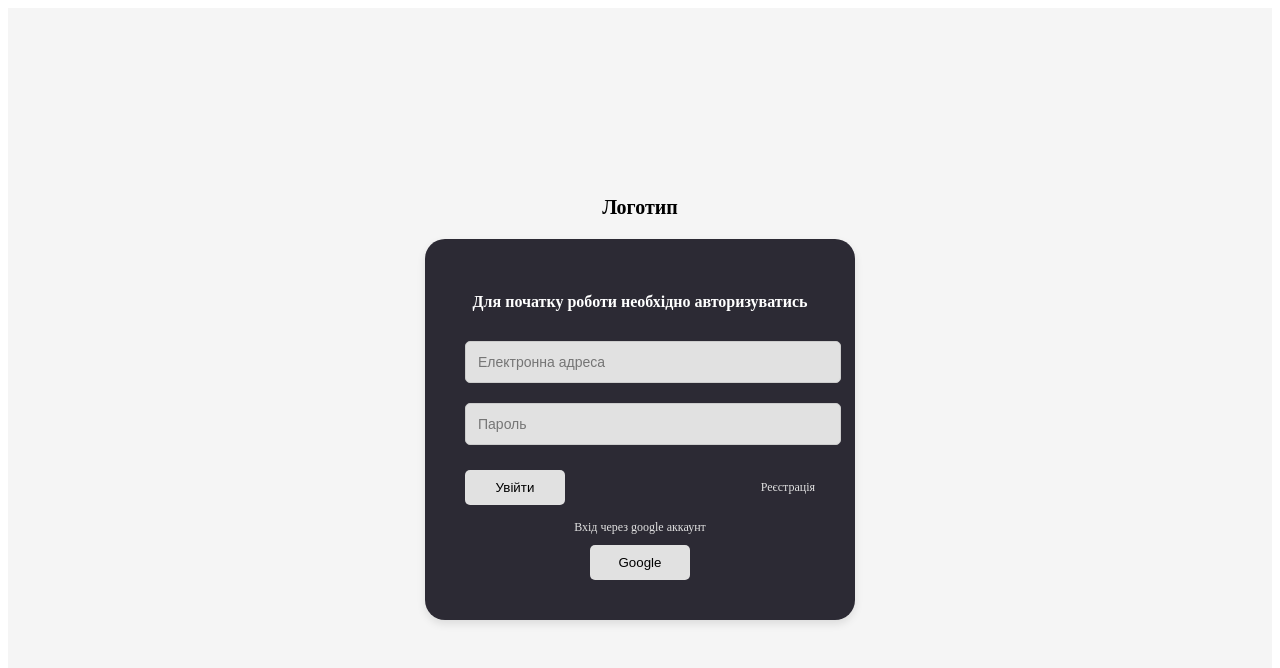
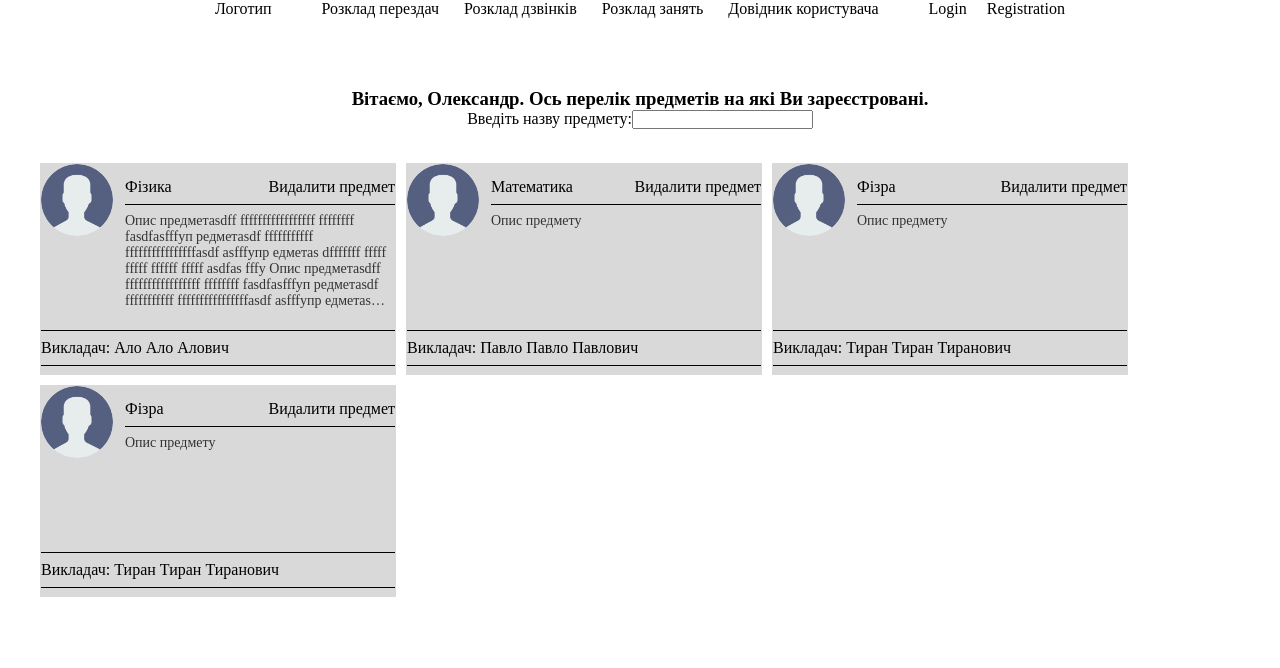
Before and after one commit to davinci-arch/service-for-learning-ui, a React (Vite) app: page / in a window 1280 px wide. Shown: the top 668 px of the page. Built offline with nearby package versions, Linux system fonts and the light colour scheme.

Commit message:
[feature]: main page without style and filter functionality

```diff
--- /dev/null
+++ b/src/components/Header.jsx
@@ -0,0 +1,50 @@
+import { useState } from "react"
+
+import "./styles/Header.scss"
+import { Link } from "react-router-dom"
+export default function Header() {
+
+    const [rolename, setRoleName] = useState("Викладач")
+
+    return (
+        <header>
+            <div>
+                <Link to="/">Логотип</Link>
+                </div>
+            <div className="navigation">
+                <ul>
+                    <li>Розклад перездач</li>
+                    <li>Розклад дзвінків</li>
+                    <li>Розклад занять</li>
+                    <li>Довідник користувача</li>
+                </ul>
+            </div>
+            <div>
+                {rolename === "Teacher" ? (
+                    <span>Створити новий предмет</span>
+                ) : rolename === "Student" ? (
+                    <span>Приєднатися до існуючого предмету</span>
+                ) : null}
+
+            </div>
+            <div className="auth-menu">
+                <ul>
+                    <li>
+                        <Link to="/login">Login</Link>
+                    </li>
+                    <li></li>
+                    <li>
+                        <Link to="registration">Registration</Link>
+                    </li>
+                </ul>
+            </div>
+            {/* <div className="profile-menu">
+                <div className="user-identity">
+                    <img src="src/assets/user.png" alt="Avatar photo" id="avatar-photo" />
+                    <span>Викладач</span>
+                </div>
+                <span>Змінити налаштування</span>
+            </div> */}
+        </header>
+    )
+}
--- a/src/components/Login/Login.jsx
+++ b/src/components/Login/Login.jsx
@@ -9,7 +9,6 @@ function Login() {
 
   return (
     <div className="login-wrapper">
-      <div className="logo">Логотип</div> {/* Placeholder for a logo */}
 
       {isRegistering ? (
         // Show registration form if the user is registering
--- /dev/null
+++ b/src/components/MainPage/ObjectPage.jsx
@@ -0,0 +1,28 @@
+
+import "../styles/ObjectPage.scss"
+import { useState } from "react"
+export default function ObjectPage({ data }) {
+
+    const [rolename, setRoleName] = useState("Викладач")
+
+    return (
+        <div className="obj">
+            <div className="obj-container">
+                <img src="/src/assets/user.png" alt="Teacher avatar" id="teacher-avatar" />
+                <div className="obj-data-desription">
+                    <div className="object-header">
+                        <span>{data.objname}</span>
+                        {rolename == "Викладач" ? <span>Видалити предмет</span> : null}
+                    </div>
+                    <div className="separator"></div>
+                    <div className="obj-description">{data.objdescription}</div>
+                </div>
+            </div>
+            <div>
+                <div className="separator"></div>
+                <span>Викладач: {data.objteacher}</span>
+                <div className="separator"></div>
+            </div>
+        </div>
+    )
+}
--- /dev/null
+++ b/src/components/MainPage/Objects.jsx
@@ -0,0 +1,58 @@
+import { useState } from "react"
+import "../styles/ObjectsPage.scss"
+import ObjectPage from "./ObjectPage"
+export default function ObjectsPage() {
+
+    const [firstname, setFirstname] = useState("Олександр")
+    const [nameObject, setNameObject] = useState("")
+    const [objects, setObjects] = useState([
+        {
+            objname: "Фізика",
+            objdescription: "Опис предметasdff fffffffffffffffff ffffffff fasdfasfffуп редметasdf fffffffffff ffffffffffffffffasdf asfffупр едметas dfffffff fffff fffff ffffff fffff asdfas fffу Опис предметasdff fffffffffffffffff ffffffff fasdfasfffуп редметasdf fffffffffff ffffffffffffffffasdf asfffупр едметas dfffffff fffff fffff ffffff fffff asdfas fffу Опис  fffff fffff ffffff fffff asdfas fffу",
+            objteacher: "Ало Ало Алович"
+        },
+        {
+            objname: "Математика",
+            objdescription: "Опис предмету",
+            objteacher: "Павло Павло Павлович"
+        },
+        {
+            objname: "Фізра",
+            objdescription: "Опис предмету",
+            objteacher: "Тиран Тиран Тиранович"
+        },
+        {
+            objname: "Фізра",
+            objdescription: "Опис предмету",
+            objteacher: "Тиран Тиран Тиранович"
+        },
+    ]
+    )
+    const handleObjectName = (e) => {
+        const value = e.target.value
+        setNameObject(value)
+    }
+
+    const filteredObjects = objects.filter((obj) =>
+        obj.objname.toLowerCase().includes(nameObject.toLowerCase())
+    );
+
+    return (
+        <div className="container">
+            <h3>Вітаємо, {firstname}. Ось перелік предметів на які Ви зареєстровані.</h3>
+            <div>
+                <span>Введіть назву предмету:</span>
+                <input type="text" value={nameObject} onChange={e => handleObjectName(e)} />
+            </div>
+            <div className="objects">
+                {filteredObjects.length === 0 ? (
+                    <p>Нічого не знайдено</p> // Повідомлення якщо немає відповідних предметів
+                ) : (
+                    filteredObjects.map((value, index) => (
+                        <ObjectPage data={value} key={index} />
+                    ))
+                )}
+            </div>
+        </div>
+    )
+}
--- /dev/null
+++ b/src/components/SwitchPages.jsx
@@ -0,0 +1,18 @@
+import { BrowserRouter as Router, Route, Routes } from "react-router-dom"
+import Login from "./Login/Login"
+import RegistrationForm from "./Registration/RegistrationForm"
+import Header from "./Header"
+import ObjectsPage from "./MainPage/Objects"
+
+export default function SwitchPages() {
+    return (
+        <Router>
+          <Header />
+          <Routes>
+            <Route path="/" element={<ObjectsPage />} />
+            <Route path="/registration" element={<RegistrationForm />} />
+            <Route path="/login" element={<Login />} />
+          </Routes>
+        </Router>
+      );
+}
--- /dev/null
+++ b/src/components/styles/Header.scss
@@ -0,0 +1,45 @@
+
+header {
+    display: flex;
+    justify-content: center;
+    align-items: center;
+    cursor: pointer;
+    .navigation {
+        margin: 0 50px 0 50px;
+        ul {
+            display: flex;
+            gap: 25px;
+            li:hover {
+                text-decoration: underline;
+            }
+        }
+    }
+    span:hover{
+        text-decoration: underline;
+    }
+    .profile-menu{
+        display: flex;
+        align-items: center;
+        gap: 15px;
+        .user-identity{
+            display: flex;
+            flex-direction: column;
+            align-items: center;
+            #avatar-photo{
+                width: 24px;
+                height: 24px;
+            }
+        }
+    }
+    .auth-menu {
+        display: flex;
+        ul{
+            display: flex;
+            gap: 10px;
+
+            li:hover{
+                text-decoration: underline;
+            }
+        }
+    }
+}
--- /dev/null
+++ b/src/components/styles/ObjectPage.scss
@@ -0,0 +1,63 @@
+.obj {
+    display: flex;
+    flex-direction: column;
+    justify-content: space-between;
+    border: solid 1px #D9D9D9;
+    width: 356px;
+    height: 212px;
+    background-color: #D9D9D9;
+    box-sizing: border-box;
+
+    .obj-container {
+        display: flex;
+        gap: 12px;
+
+        .obj-data-desription {
+            width: 100%;
+
+            .object-header {
+                display: flex;
+                justify-content: space-between;
+                margin-top: 14px;
+                cursor: pointer;
+
+                span:hover {
+                    text-decoration: underline;
+                }
+            }
+            .obj-description {
+                width: 100%;
+                white-space: normal;
+                /* Переносить текст */
+                overflow: hidden;
+                /* Приховує зайвий текст */
+                text-overflow: ellipsis;
+                /* Додає три крапки */
+                word-wrap: break-word;
+                /* Перериває довгі слова */
+                font-size: 14px;
+                color: #333;
+
+                /* Обмеження висоти для обробки великого тексту */
+                display: -webkit-box;
+                -webkit-line-clamp: 6;
+                /* Вказує кількість рядків, після яких текст буде обрізатися */
+                -webkit-box-orient: vertical;
+                box-sizing: border-box;
+            }
+        }
+        #teacher-avatar {
+            width: 72px;
+            height: 72px;
+            border-radius: 50%;
+        }
+    }
+    .separator {
+        border-top: 1px solid black;
+        margin: 8px 0;
+        width: 100%;
+        box-sizing: border-box;
+        align-self: stretch;
+    }
+
+}
--- /dev/null
+++ b/src/components/styles/ObjectsPage.scss
@@ -0,0 +1,15 @@
+
+.container{
+    display: flex;
+    align-items: center;
+    flex-flow: column;
+    margin-top: 70px;
+}
+.objects{
+    max-width: 1200px;
+    width: 1200px;
+    margin-top: 34px;
+    flex-wrap: wrap;
+    display: flex;
+    gap: 10px;
+}
--- /dev/null
+++ b/src/components/styles/index.scss
@@ -0,0 +1,12 @@
+* {
+    margin: 0;
+    padding: 0;
+}
+
+ul {
+    list-style: none;
+}
+a {
+    text-decoration: none;
+    color: black;
+}
--- a/src/main.jsx
+++ b/src/main.jsx
@@ -3,13 +3,16 @@ import { createRoot } from 'react-dom/client';
 import React from 'react';
 import Login from './components/Login/Login'; // Import the Login component
 import Registration from './components/Registration/RegistrationForm'; // Import the Login component
-
+import Header from './components/Header';
+import ObjectsPage from './components/MainPage/Objects';
+import "./components/styles/index.scss"
+import SwitchPages from './components/SwitchPages';
 // Get the root element from the HTML file
 const rootElement = document.getElementById('root');
 
 // Create and render the root
 createRoot(rootElement).render(
   <StrictMode>
-    <Login /> {/* Render the Login component */}
+    <SwitchPages />
   </StrictMode>
 );
```
Also changed, not shown: src/assets/user.png (added).
